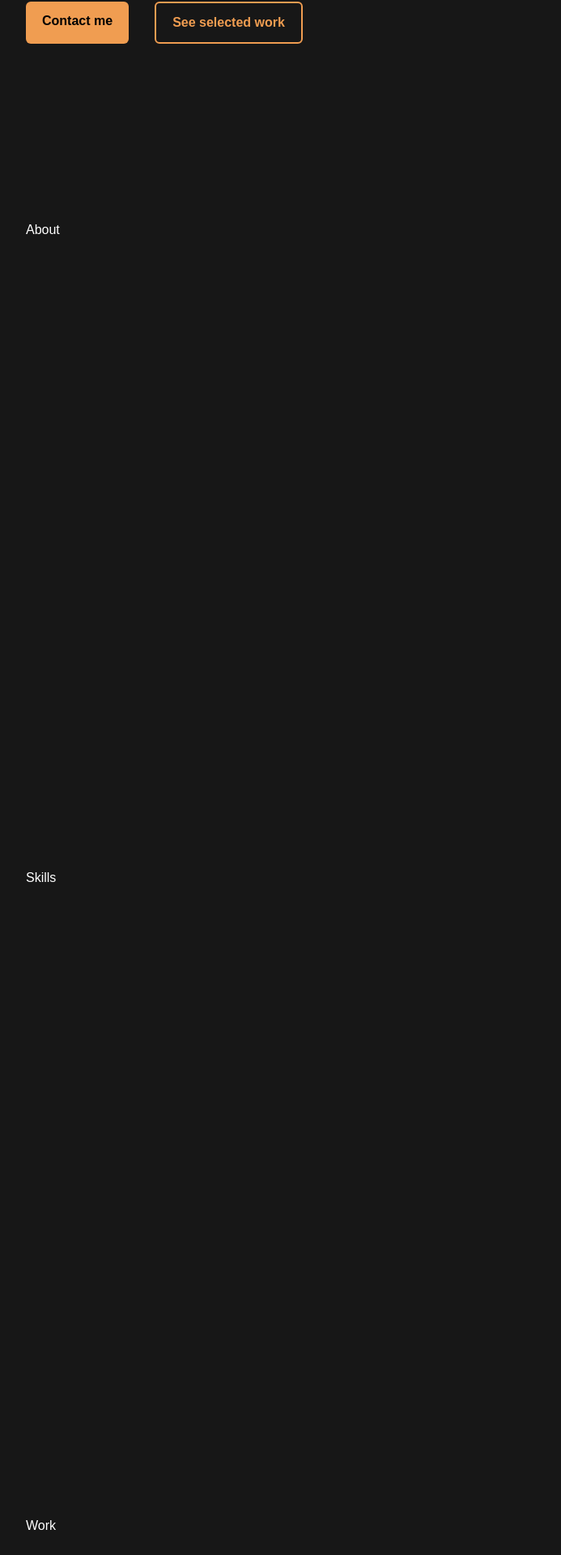
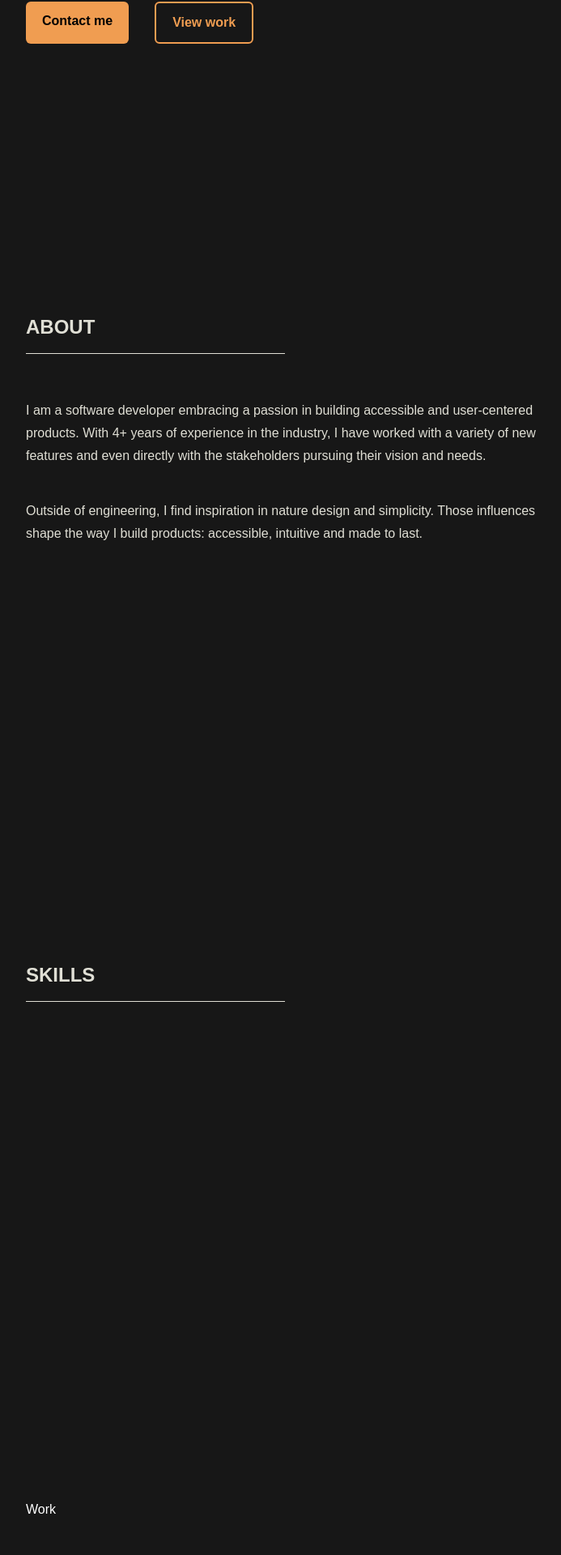
Before and after one commit to Andrea-Ribeiro/portfolio, a Next.js app: page / in a window 1280 px wide. Shown: the part 613-2533 px from the top of the page at 81% size, without its empty margins (56-749 px from the left). Built offline with nearby package versions, Linux system fonts and the light colour scheme.

Commit message:
Creates about me section

```diff
--- a/app/page.tsx
+++ b/app/page.tsx
@@ -1,6 +1,4 @@
-import { Header } from "@/components/Header";
-import { Hero } from "@/components/Hero";
-import { ScrollToTopButton } from "@/components/ScrollToTopButton";
+import { Header, Hero, About, Skills, ScrollToTopButton } from "@/components";
 
 export default function Home() {
   return (
@@ -9,18 +7,9 @@ export default function Home() {
 
       <main id="top">
         <Hero />
-        <section
-          id="about"
-          className="min-h-screen mt-5 scroll-mt-20 mx-auto max-w-6xl px-6"
-        >
-          About
-        </section>
-        <section
-          id="skills"
-          className="min-h-screen scroll-mt-20 mx-auto max-w-6xl px-6"
-        >
-          Skills
-        </section>
+        <About />
+        <Skills />
+
         <section
           id="work"
           className="min-h-screen scroll-mt-20 mx-auto max-w-6xl px-6"
--- a/components/About.tsx
+++ b/components/About.tsx
@@ -0,0 +1,24 @@
+export function About() {
+  return (
+    <section id="about" className="min-h-screen ">
+      <div className="flex flex-col pt-34 px-6 mx-auto max-w-6xl">
+        <h3 className="text-muted font-semibold text-2xl border-b-1 pb-4 md:max-w-xs max-w-xl">
+          ABOUT
+        </h3>
+
+        <p className="text-muted mt-14 text-align-left leading-7 max-w-2xl">
+          I am a software developer embracing a passion in building accessible
+          and user-centered products. With 4+ years of experience in the
+          industry, I have worked with a variety of new features and even
+          directly with the stakeholders pursuing their vision and needs.
+        </p>
+
+        <p className="text-muted mt-10 text-align-left leading-7 max-w-2xl">
+          Outside of engineering, I find inspiration in nature design and
+          simplicity. Those influences shape the way I build products:
+          accessible, intuitive and made to last.
+        </p>
+      </div>
+    </section>
+  );
+}
--- a/components/Hero.tsx
+++ b/components/Hero.tsx
@@ -61,7 +61,7 @@ export function Hero() {
           focus:outline-offset-2
           focus:outline-primary-500"
         >
-          See selected work
+          View work
         </a>
       </div>
     </section>
--- /dev/null
+++ b/components/Skills.tsx
@@ -0,0 +1,11 @@
+export function Skills() {
+  return (
+    <section id="skills" className="min-h-screen ">
+      <div className="flex flex-col pt-34 px-6 mx-auto max-w-6xl">
+        <h3 className="text-muted font-semibold text-2xl border-b-1 pb-4 md:max-w-xs max-w-xl">
+          SKILLS
+        </h3>
+      </div>
+    </section>
+  );
+}
--- /dev/null
+++ b/components/index.ts
@@ -0,0 +1,5 @@
+export { Header } from "./Header";
+export { Hero } from "./Hero";
+export { About } from "./About";
+export { Skills } from "./Skills";
+export { ScrollToTopButton } from "./ScrollToTopButton";
```
